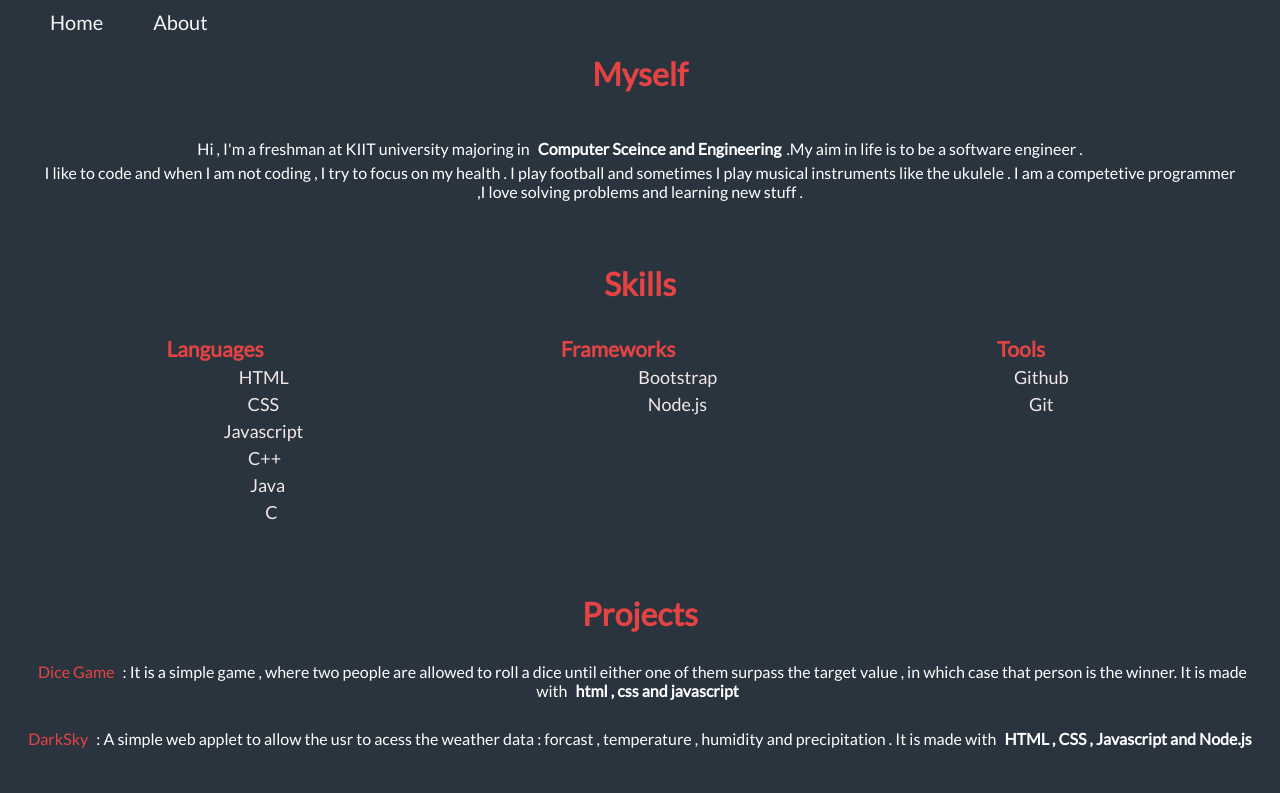
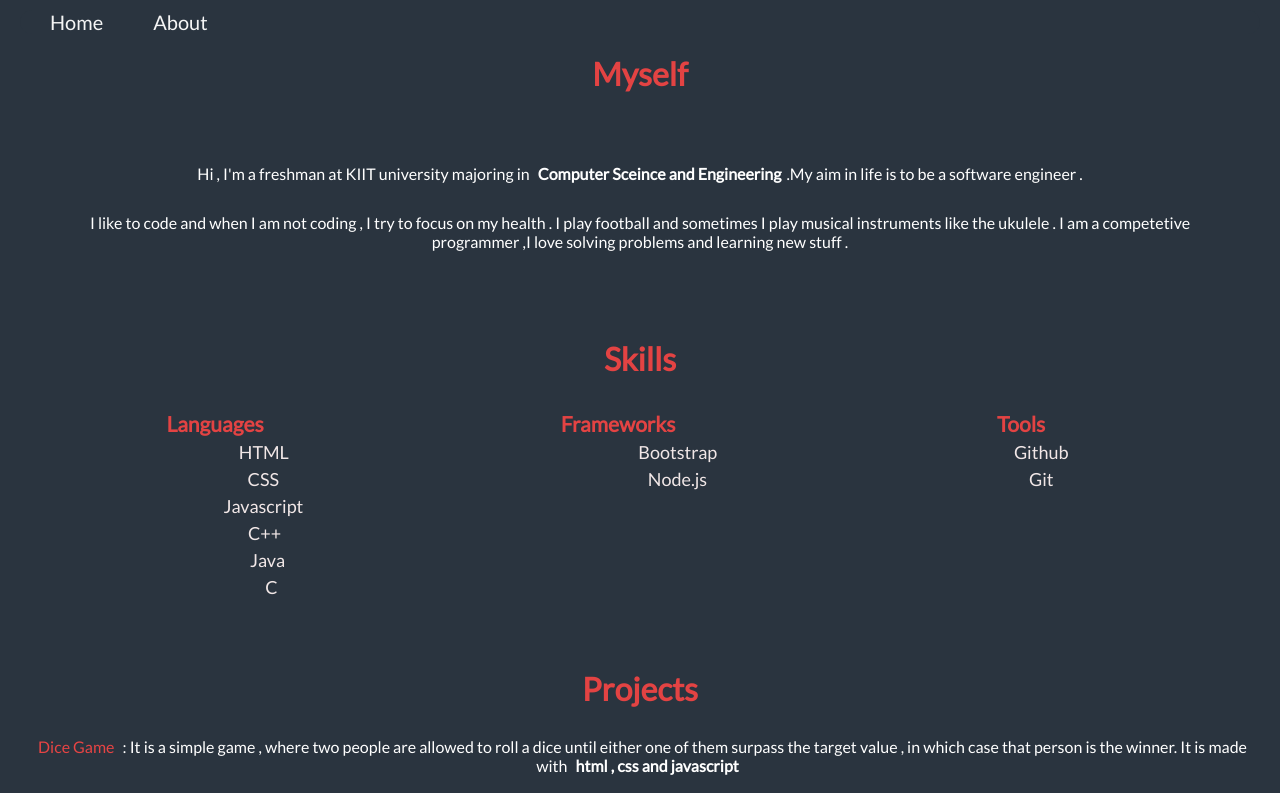
Before and after one commit to devon221/devon221.github.io, a plain HTML site: page about.html in a window 1280 px wide. Shown: the top 793 px of the page. Drawn offline with nearby package versions, Linux system fonts and the light colour scheme.

Commit message:
Update style.css

```diff
--- a/style.css
+++ b/style.css
@@ -5,6 +5,9 @@ padding : 0;
 .fill{
 
     background-color:  rgb(42, 52, 63);
+}
+.first p{
+    margin : 30px;
 }
 .colG{
     color : rgb(199, 255, 115);
```
